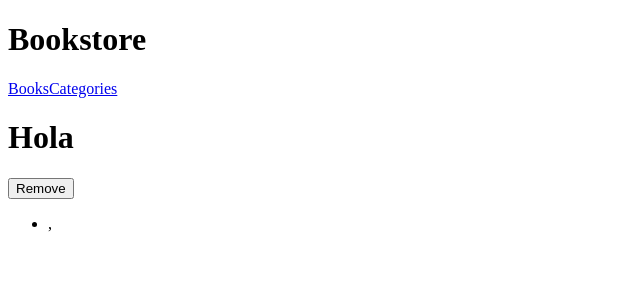
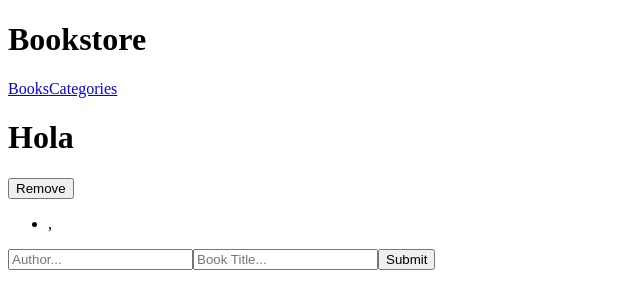
Before and after one commit to AntonioHincapie/bookstore-project, a React (Create React App) app: page / in a window 1280 px wide. Shown: the top 308 px of the page, without its empty margins (0-640 px from the left). Built offline with nearby package versions, Linux system fonts and the light colour scheme.

Commit message:
Add input form and categories button

```diff
--- /dev/null
+++ b/src/components/bookinput.js
@@ -0,0 +1,21 @@
+import React from 'react';
+
+export default function BookInput() {
+  return(
+    <form className="bookinput">
+      <input
+        type="text"
+        className="author-input"
+        name="author"
+        placeholder="Author..."
+      />
+      <input
+        type="text"
+        className="name-input"
+        name="name"
+        placeholder="Book Title..."
+      />
+      <button className="book-submit" type="button">Submit</button>
+    </form>
+  );
+}
--- a/src/components/books.js
+++ b/src/components/books.js
@@ -1,4 +1,5 @@
 import React from 'react';
+import BookInput from './bookinput';
 import BooksList from './booklist';
 import NavBar from './navbar';
 
@@ -22,6 +23,7 @@ export default class Books extends React.Component {
           <button type="button">Remove</button>
         </div>
         <BooksList libros={this.state.libros} />
+        <BookInput />
       </div>
     );
   };
--- a/src/components/categories.js
+++ b/src/components/categories.js
@@ -6,6 +6,7 @@ export default function Categories() {
     <div>
       <NavBar />
       <h2>Categories</h2>
+      <button type="button" className="book-categories">Check Status</button>
     </div>
   );
 }
```
